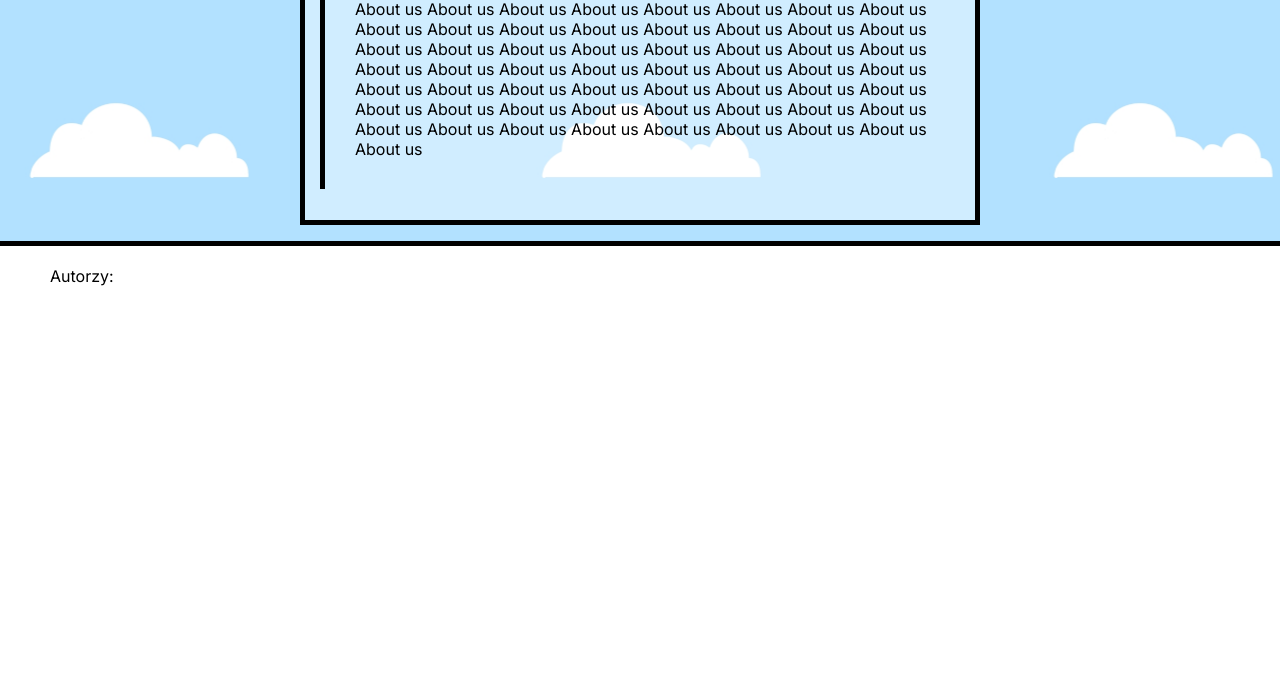
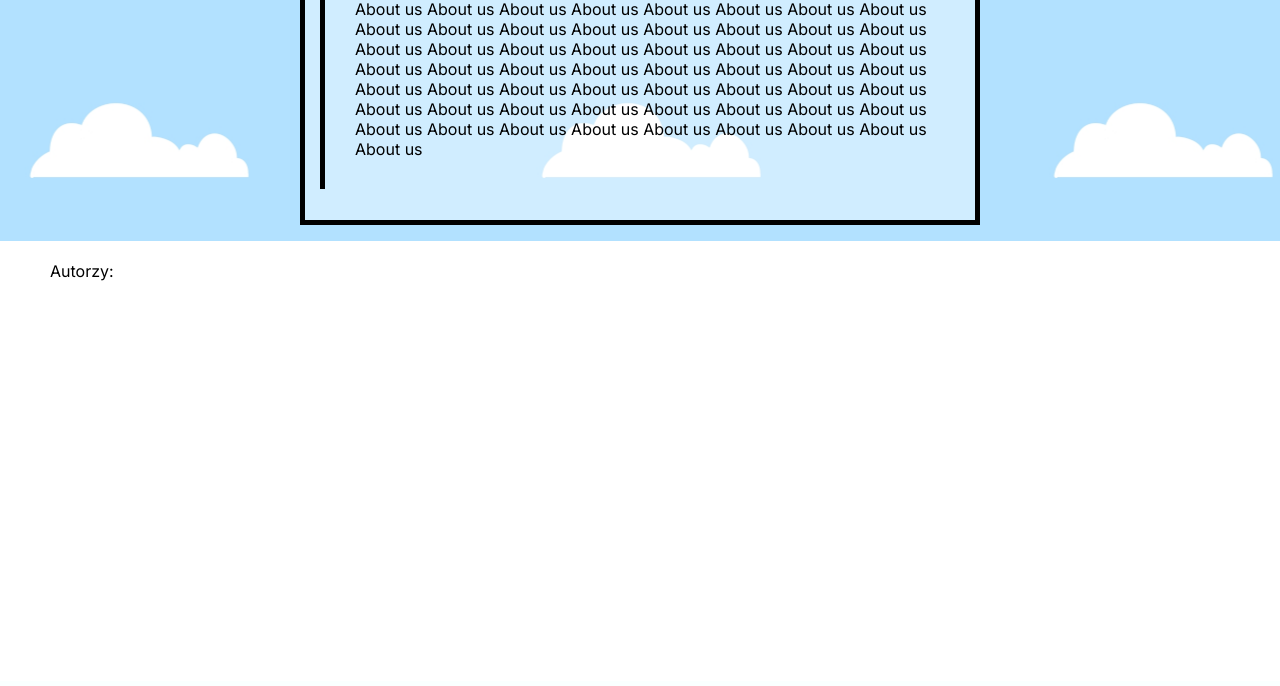
Before and after one commit to R4di00Guy/SpaceBoots, a PHP site: page /aboutus_SpaceBoots.html in a window 1280 px wide. Shown: the part 709-1395 px from the top of the page. After the commit the page ends 990 px from the top, so only its background shows below. Run offline with PHP 8.4, Linux system fonts and the light colour scheme; some web fonts are replaced.

Commit message:
Update space_boots.css

```diff
--- a/space_boots.css
+++ b/space_boots.css
@@ -213,7 +213,6 @@ div.filters{
 footer{
     height: 300px;
     background-color: rgb(255, 255, 255);
-    border-top: 5px solid black;
 }
 /* następna klasa jest w widoku testowym: w wersji kńcowej musi być niewidziana */
 /* div.afterwords{
```
